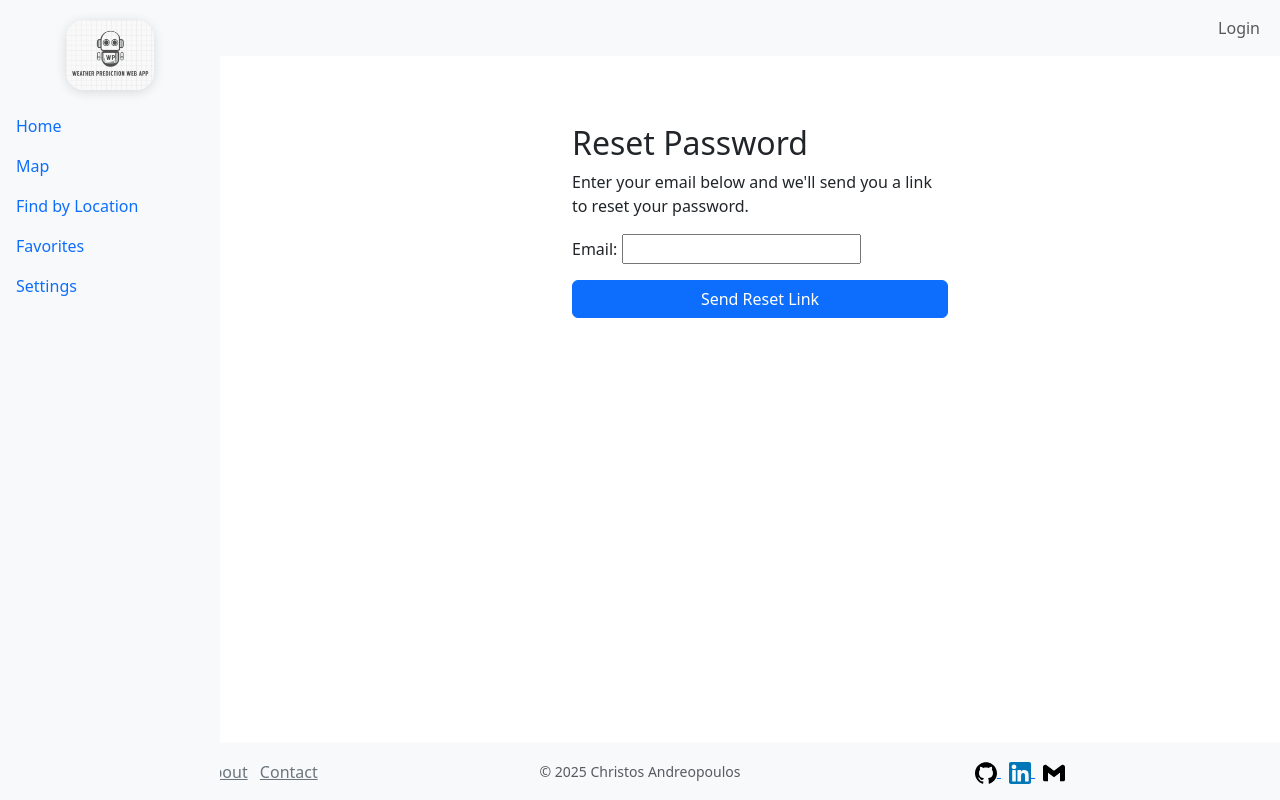
After one commit to XristosAndreopo/WeatherWebApp, a Django app: page /password_reset/ in a window 1280 px wide. The commit adds this page. Run offline with Django 5.2, Linux system fonts and the light colour scheme.

Commit message:
created reset password feature

```diff
--- a/weatherapp/weather/templates/weather/login.html
+++ b/weatherapp/weather/templates/weather/login.html
@@ -25,7 +25,7 @@
                 <button type="submit" class="btn btn-primary w-100 mb-3">Login</button>
             </form>
             <div class="text-center text-muted small">
-                Forgot your password? <a href="#">(Coming soon)</a><br>
+                Forgot your password? <a href="{% url 'password_reset' %}">Reset it here</a>.<br>
                 Don't have an account? <a href="{% url 'signup' %}">Sign up</a>
             </div>
         </div>
--- /dev/null
+++ b/weatherapp/weather/templates/weather/password_reset_form.html
@@ -0,0 +1,16 @@
+{% extends 'base.html' %}
+{% block content %}
+<div class="container my-5" style="max-width:400px;">
+  <h2>Reset Password</h2>
+  <p>Enter your email below and we'll send you a link to reset your password.</p>
+  <form method="post">
+    {% csrf_token %}
+    {{ form.email.label_tag }}
+    {{ form.email }}
+    {{ form.email.errors }}
+    <button type="submit" class="btn btn-primary w-100 mt-3">
+      Send Reset Link
+    </button>
+  </form>
+</div>
+{% endblock %}
--- /dev/null
+++ b/weatherapp/weather/templates/weather/password_reset_subject.txt
@@ -0,0 +1 @@
+Password reset on WeatherWebApp
--- a/weatherapp/weather/urls.py
+++ b/weatherapp/weather/urls.py
@@ -52,6 +52,14 @@ urlpatterns = [
     path('password_change/done/', views.PasswordChangeDoneView.as_view(), name='password_change_done'),
 
     # ───────────────────────────────────────────────────────────────────────────
+    # Forgot Password
+    # ───────────────────────────────────────────────────────────────────────────
+    path('password_reset/', views.PasswordResetView.as_view(), name='password_reset'),
+    path('password_reset/done/', views.PasswordResetDoneView.as_view(), name='password_reset_done'),
+    path('reset/<uidb64>/<token>/', views.PasswordResetConfirmView.as_view(), name='password_reset_confirm'),
+    path('reset/done/', views.PasswordResetCompleteView.as_view(), name='password_reset_complete'),
+
+    # ───────────────────────────────────────────────────────────────────────────
     # Sign‐up
     # ───────────────────────────────────────────────────────────────────────────
     path('signup/', views.signup_view, name='signup'),
--- a/weatherapp/weather/views.py
+++ b/weatherapp/weather/views.py
@@ -30,6 +30,12 @@ from django.contrib.auth.views import (
     PasswordChangeDoneView as DjangoPasswordChangeDoneView,
 )
 from django.urls import reverse_lazy
+from django.contrib.auth.views import (
+    PasswordResetView    as DjangoPasswordResetView,
+    PasswordResetDoneView    as DjangoPasswordResetDoneView,
+    PasswordResetConfirmView as DjangoPasswordResetConfirmView,
+    PasswordResetCompleteView as DjangoPasswordResetCompleteView,
+)
 
 # ─────────────────────────────────────────────────────────────────────────────
 # Class-Based Views (for rendering HTML pages)
@@ -323,16 +329,20 @@ def signup_view(request):
     On successful POST, logs them in, adds a success message, and redirects to home.
     """
     if request.method == 'POST':
-        form = UserCreationForm(request.POST)
+        form = SignUpForm(request.POST)
         if form.is_valid():
             user = form.save()
             auth_login(request, user)
             messages.success(request, "Account created — you’re now signed in!")
             return redirect('home')   # <-- This must run on valid form
     else:
-        form = UserCreationForm()
+        form = SignUpForm()
 
     return render(request, 'weather/signup.html', {'form': form})
+
+# ─────────────────────────────────────────────────────────────────────────────
+# NEW: Change password in profile
+# ─────────────────────────────────────────────────────────────────────────────
 
 class PasswordChangeView(LoginRequiredMixin, DjangoPasswordChangeView):
     """
@@ -350,3 +360,23 @@ class PasswordChangeDoneView(LoginRequiredMixin, DjangoPasswordChangeDoneView):
     Simple confirmation page after password has been changed.
     """
     template_name = 'weather/password_change_done.html'
+
+# ─────────────────────────────────────────────────────────────────────────────
+# NEW: Change password in login if forgot
+# ─────────────────────────────────────────────────────────────────────────────
+
+class PasswordResetView(DjangoPasswordResetView):
+    template_name            = 'weather/password_reset_form.html'
+    email_template_name      = 'weather/password_reset_email.html'
+    subject_template_name    = 'weather/password_reset_subject.txt'
+    success_url              = reverse_lazy('password_reset_done')
+
+class PasswordResetDoneView(DjangoPasswordResetDoneView):
+    template_name = 'weather/password_reset_done.html'
+
+class PasswordResetConfirmView(DjangoPasswordResetConfirmView):
+    template_name = 'weather/password_reset_confirm.html'
+    success_url   = reverse_lazy('password_reset_complete')
+
+class PasswordResetCompleteView(DjangoPasswordResetCompleteView):
+    template_name = 'weather/password_reset_complete.html'
```
Also changed, not shown: weatherapp/tests/test_views_signup.py (+5 -2 lines), weatherapp/weather/templates/weather/password_reset_complete.html (added, +8 -0 lines), weatherapp/weather/templates/weather/password_reset_confirm.html (added, +20 -0 lines), weatherapp/weather/templates/weather/password_reset_done.html (added, +8 -0 lines), weatherapp/weather/templates/weather/password_reset_email.html (added, +10 -0 lines), weatherapp/db.sqlite3.
